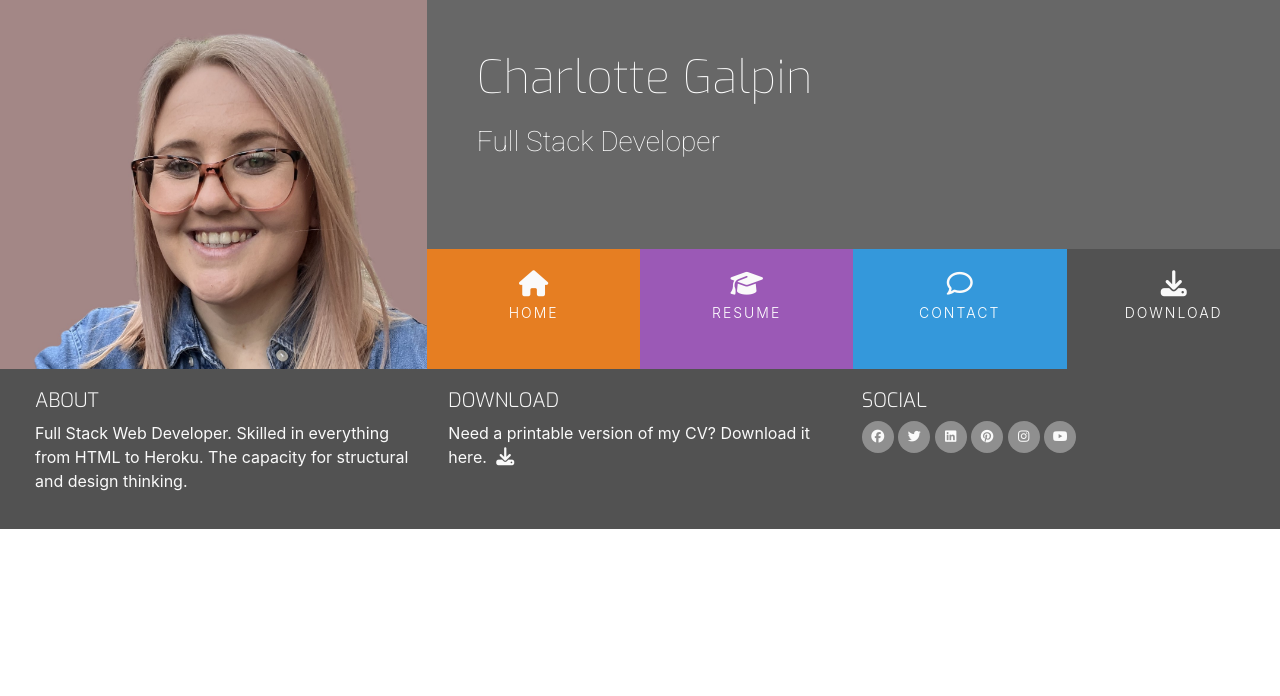
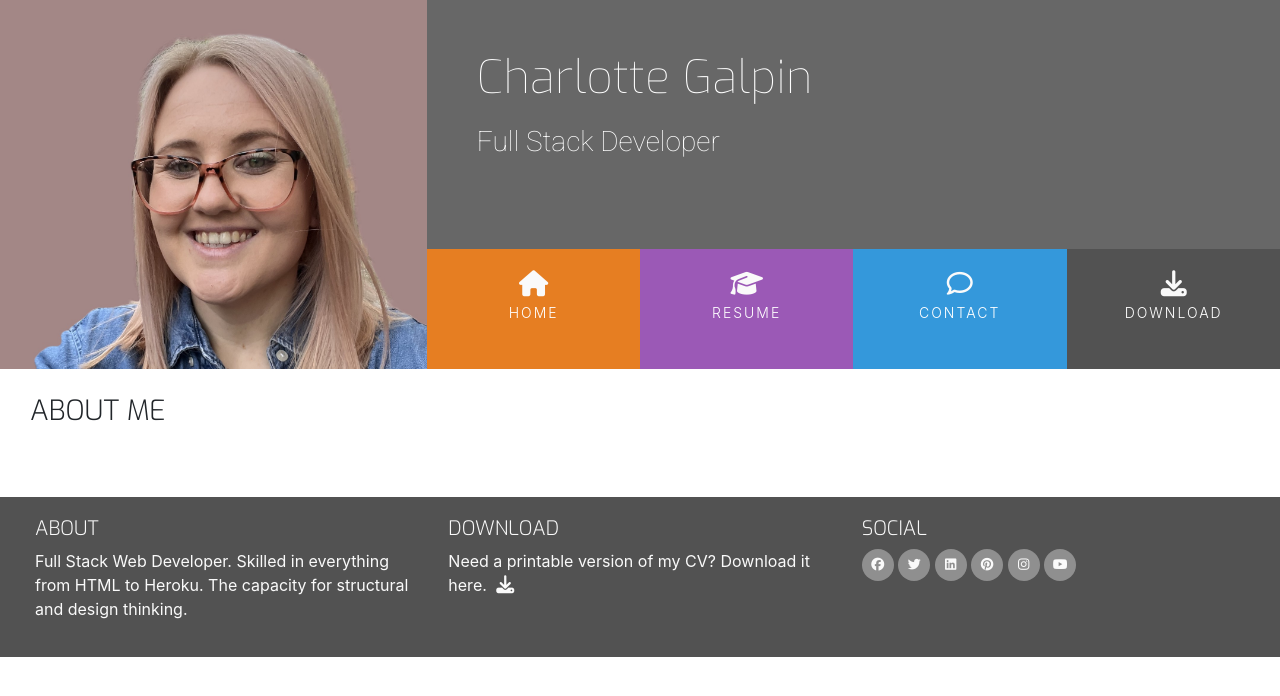
Before and after one commit to cgalpin92/ucd-resume, a plain HTML site: page index.html in a window 1280 px wide. Drawn offline with nearby package versions, Linux system fonts and the light colour scheme.

Commit message:
About me section added to index.html

```diff
--- a/assets/css/style.css
+++ b/assets/css/style.css
@@ -4,6 +4,10 @@
 
 .bg-color-name-title {
     background-color: #676767;
+}
+
+.bg-color-three-reasons {
+    background-color: #ffffff;
 }
 
 .ui-menu-color-home {
@@ -43,6 +47,23 @@ h4 {
 
 .inline-block {
     display: inline-block;
+}
+
+.row-table {
+    display: table;
+}
+
+.section-column {
+    display: table-cell;
+    padding: 0 30px 30px;
+    float: none;
+}
+
+.section-heading {
+    font-family: "Exo", sans-serif;
+    font-weight: 300;
+    margin-top: 25px;
+    margin-bottom: 40px;
 }
 
 /* -----------------------------Heading */
--- a/index.html
+++ b/index.html
@@ -48,7 +48,16 @@
             </div>
         </div>
     </header>
-    <section>
+    <section class="container-fluid">
+        <div class="row row-table">
+            <div class="col-md-8 bg-color-three-reasons section-column">
+                <div class="row">
+                    <div class="col">
+                        <h3 class="section-heading uppercase">About Me</h3>
+                    </div>
+                </div>
+            </div>
+        </div>
 
     </section>
     <footer class="container-fluid">
```
